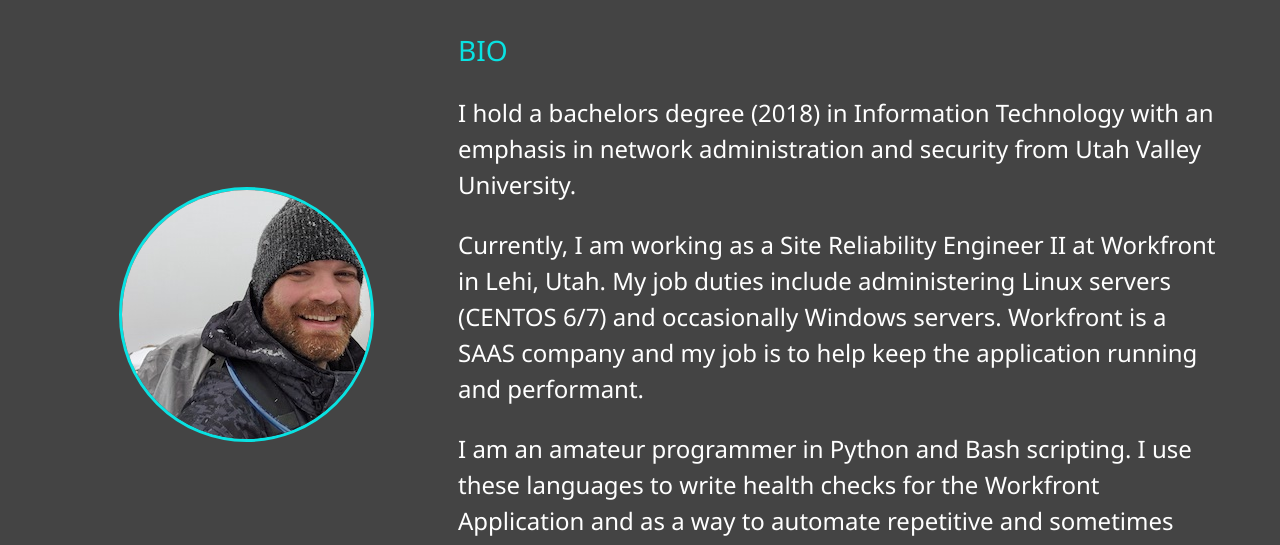
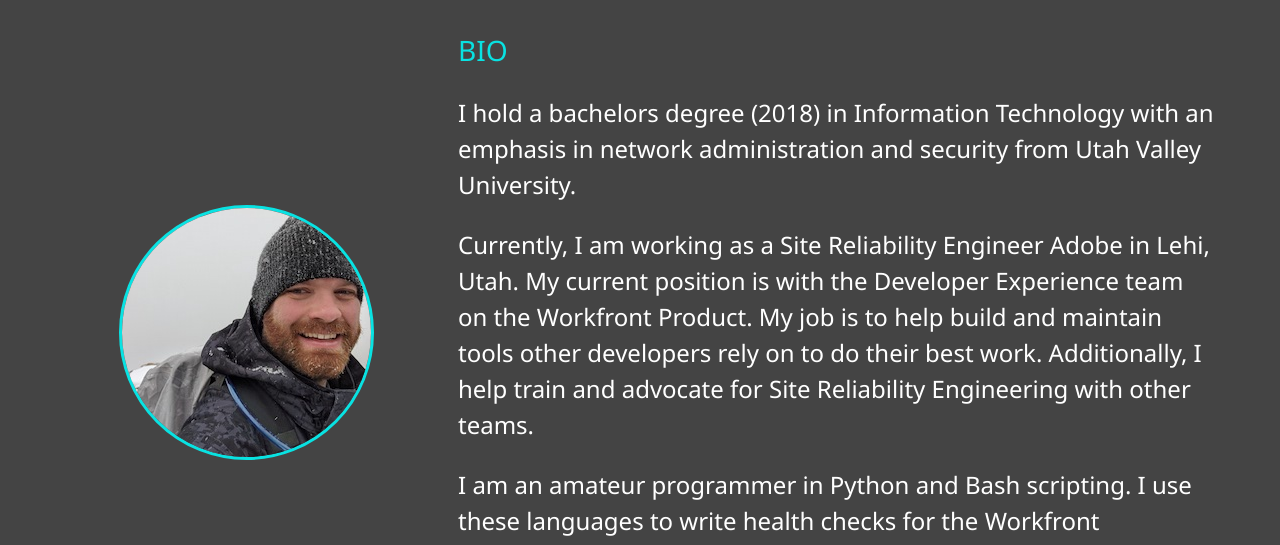
Before and after one commit to Ancalagon88/personal_site, a plain HTML site: page about_professional.html in a window 1280 px wide. Shown: the part 253-798 px from the top of the page. Drawn offline with Linux system fonts and the light colour scheme.

Commit message:
Update about_professional.html

```diff
--- a/about_professional.html
+++ b/about_professional.html
@@ -66,7 +66,7 @@
             <div class="bio">
                 <h3 class="text-secondary">BIO</h3>
                 <p>I hold a bachelors degree (2018) in Information Technology with an emphasis in network administration and security from Utah Valley University.</p>
-                <p>Currently, I am working as a Site Reliability Engineer II at Workfront in Lehi, Utah. My job duties include administering Linux servers (CENTOS 6/7) and occasionally Windows servers. Workfront is a SAAS company and my job is to help keep the application running and performant.</p>
+                <p>Currently, I am working as a Site Reliability Engineer Adobe in Lehi, Utah. My current position is with the Developer Experience team on the Workfront Product. My job is to help build and maintain tools other developers rely on to do their best work. Additionally, I help train and advocate for Site Reliability Engineering with other teams.</p>
                 <p>I am an amateur programmer in Python and Bash scripting. I use these languages to write health checks for the Workfront Application and as a way to automate repetitive and sometimes error prone administration processes.</p>
             </div>
             <div class="job job-1">
```
